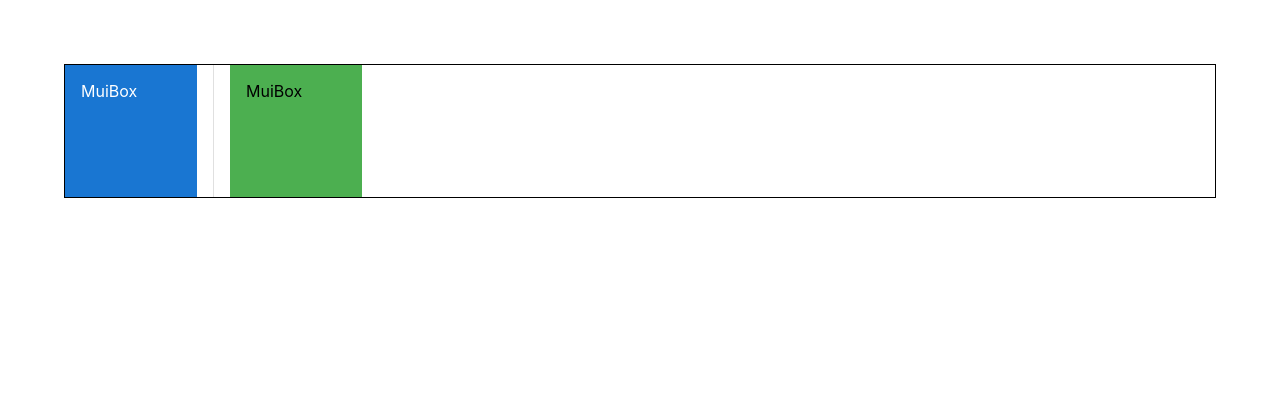
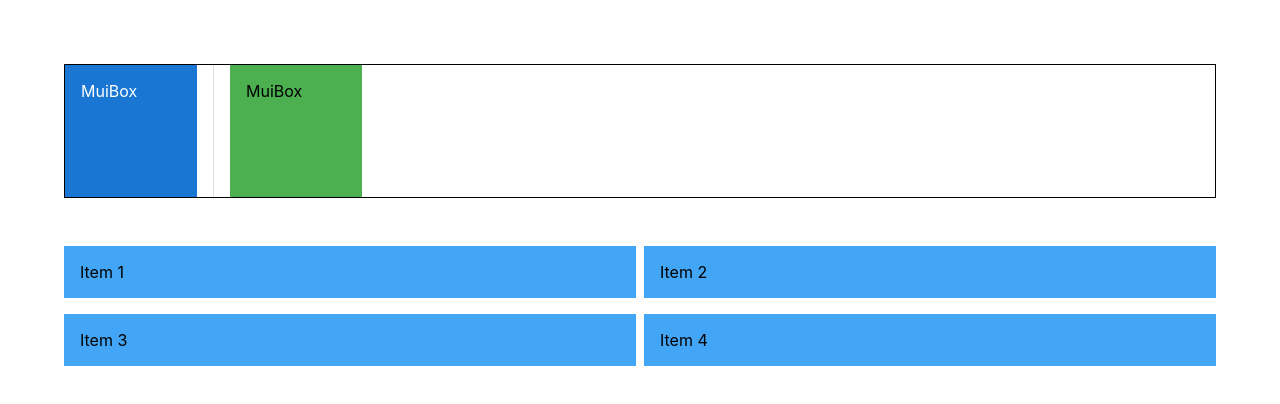
Before and after one commit to amontalvof/react-mui-demo, a React (Create React App) app: page / in a window 1280 px wide. Shown: the top 404 px of the page. Built offline with nearby package versions, Linux system fonts and the light colour scheme.

Commit message:
feat: Grid

```diff
--- a/src/App.tsx
+++ b/src/App.tsx
@@ -1,5 +1,6 @@
 import './App.css';
-import MuiStack from './components/MuiStack';
+import MuiGrid from './components/MuiGrid';
+// import MuiStack from './components/MuiStack';
 // import MuiBox from './components/MuiBox';
 // import MuiAutocomplete from './components/MuiAutocomplete';
 // import MuiRating from './components/MuiRating';
@@ -14,7 +15,7 @@
 function App() {
     return (
         <div className="App">
-            <MuiStack />
+            <MuiGrid />
         </div>
     );
 }
--- /dev/null
+++ b/src/components/MuiGrid.tsx
@@ -0,0 +1,62 @@
+import { Box, Stack, Divider, Grid } from '@mui/material';
+
+const MuiGrid = () => {
+    return (
+        <>
+            <Stack
+                sx={{ border: '1px solid' }}
+                direction="row"
+                spacing={2}
+                divider={<Divider orientation="vertical" flexItem />}
+            >
+                <Box
+                    sx={{
+                        backgroundColor: 'primary.main',
+                        color: 'white',
+                        height: '100px',
+                        width: '100px',
+                        padding: '16px',
+                        '&:hover': {
+                            backgroundColor: 'primary.light',
+                        },
+                    }}
+                >
+                    MuiBox
+                </Box>
+                <Box
+                    display="flex"
+                    height="100px"
+                    width="100px"
+                    bgcolor="success.light"
+                    p={2}
+                >
+                    MuiBox
+                </Box>
+            </Stack>
+            <Grid container my={4} rowSpacing={2} columnSpacing={1}>
+                <Grid item xs={6}>
+                    <Box bgcolor="primary.light" p={2}>
+                        Item 1
+                    </Box>
+                </Grid>
+                <Grid item xs={6}>
+                    <Box bgcolor="primary.light" p={2}>
+                        Item 2
+                    </Box>
+                </Grid>
+                <Grid item xs={6}>
+                    <Box bgcolor="primary.light" p={2}>
+                        Item 3
+                    </Box>
+                </Grid>
+                <Grid item xs={6}>
+                    <Box bgcolor="primary.light" p={2}>
+                        Item 4
+                    </Box>
+                </Grid>
+            </Grid>
+        </>
+    );
+};
+
+export default MuiGrid;
```
